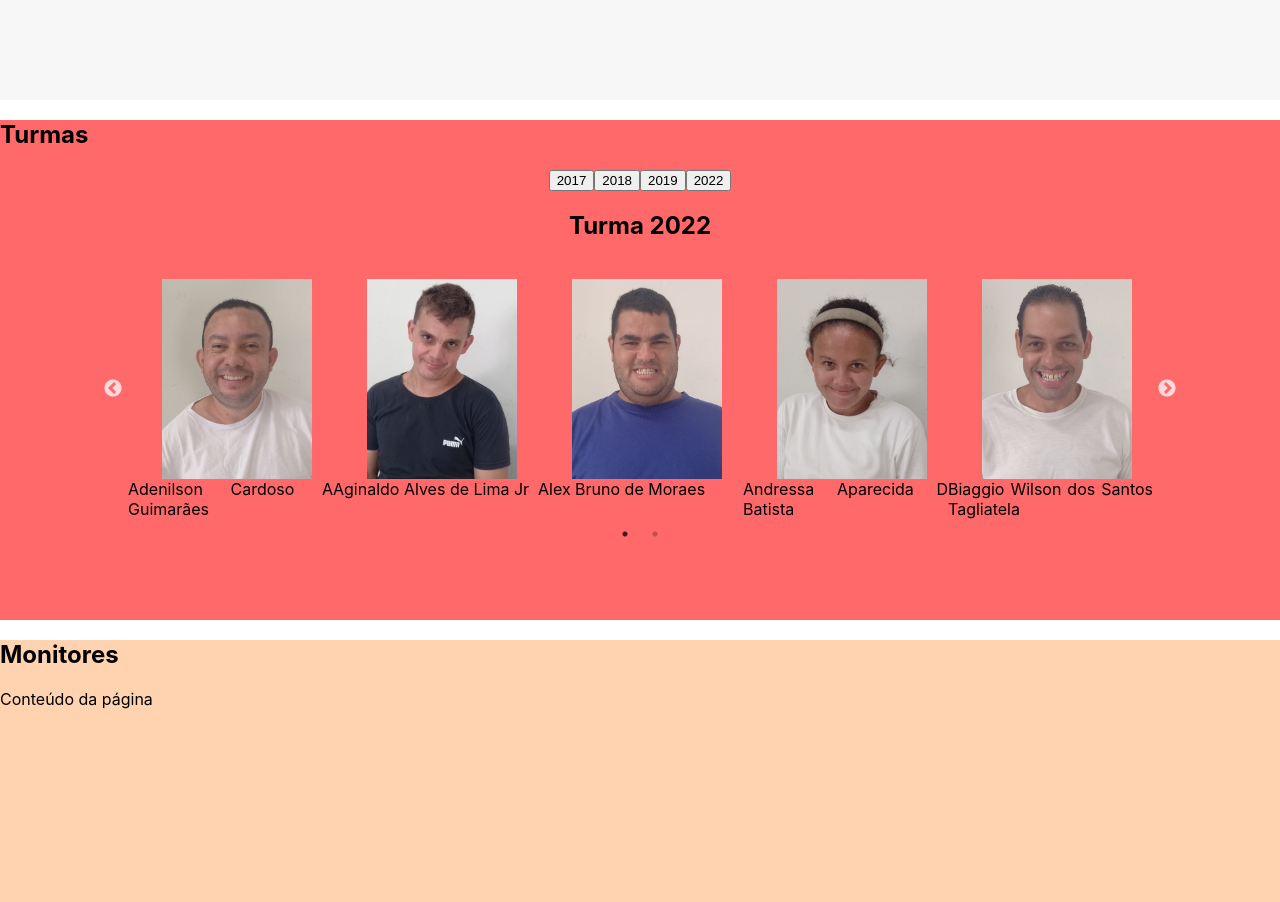
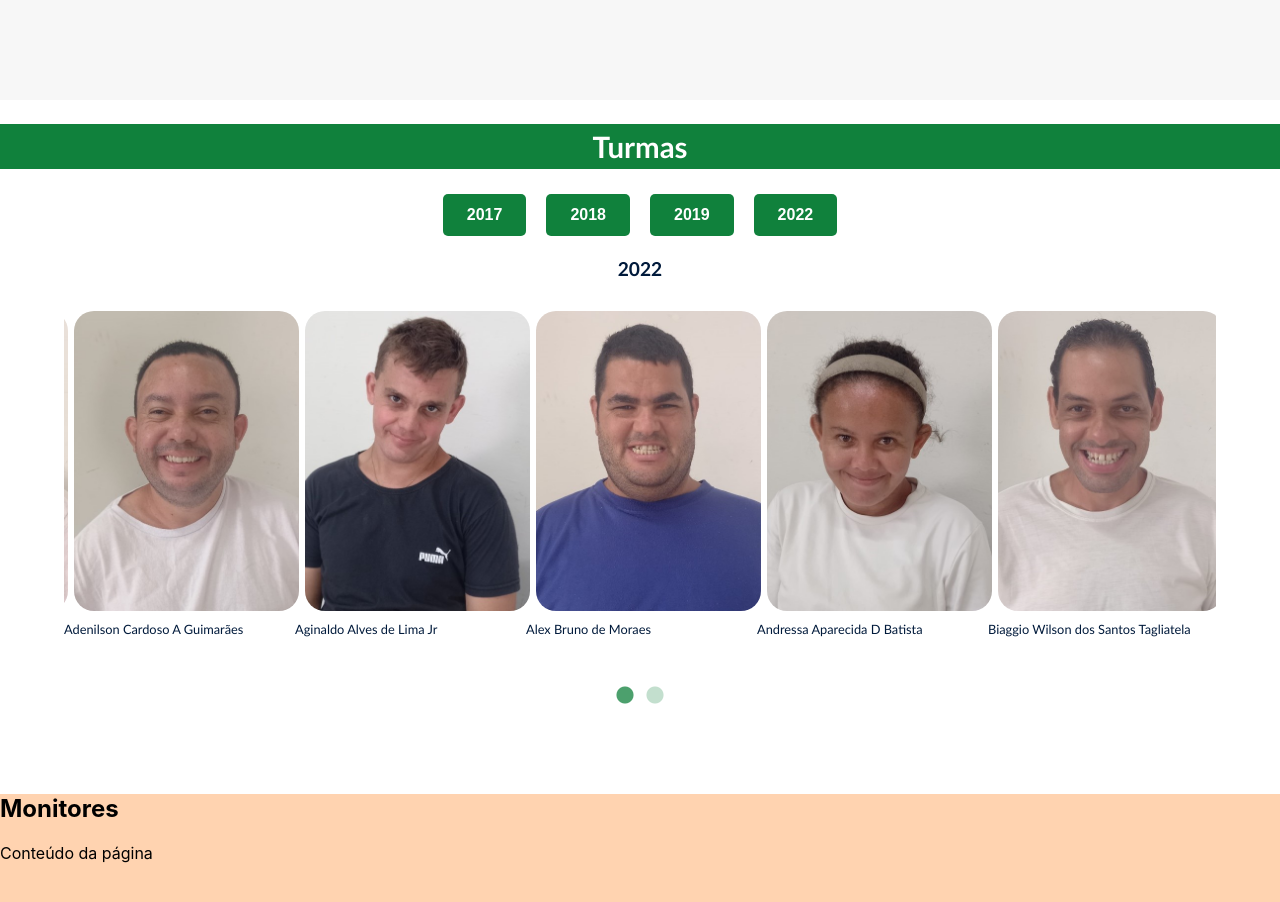
Before and after one commit to pet-ads/apae, a React (Create React App) app: page / in a window 1280 px wide. Shown: the part 1020-1922 px from the top of the page. Built offline with nearby package versions, Linux system fonts and the light colour scheme.

Commit message:
css carousel

```diff
--- a/src/paginas/2-Turmas/TurmasAnteriores.css
+++ b/src/paginas/2-Turmas/TurmasAnteriores.css
@@ -1,18 +1,71 @@
 .CarouselTurma{
-    width: 80%;
+  width: 90%;
   margin: auto;
   text-align: center;
+}
 
+.CarouselTurma * h2 {
+  font-family: 'Trebuchet MS', 'Lucida Sans Unicode', 'Lucida Grande', 'Lucida Sans', Arial, sans-serif;
+  display: block;
+  text-align: center;
+  font-size: 1.5vw;
+  color: #001a3b;
+  padding-top: 5px;
+  padding-bottom: 5px;
 }
-.CarouselTurma .CardAluno{
+
+.CarouselTurma .CardAluno {
   cursor: grab;
+  height: 350px;
+  color: #001a3b;
+  font-family: 'Trebuchet MS', 'Lucida Sans Unicode', 'Lucida Grande', 'Lucida Sans', Arial, sans-serif;
+  font-size: 1vw;
+  box-sizing: border-box;
 }
-.CarouselTurma img{
-    height: 200px;
+
+.CarouselTurma .CardAluno:hover{
+  transform: scale(1.02);
+}
+
+.CarouselTurma .CardAluno img{
+  padding: 10px;
+  height: 300px;
   width: auto;
   margin: auto;
+  border-radius: 30px;
+}
 
+.slick-dots li button:before {
+  font-size: 20px;
+  color: #10813c;
+  padding-top: 30px;
+  cursor: pointer;
 }
+
+.slick-dots li.slick-active button:before {
+  color: #10813c;
+}
+
+.ButtonsTurmas * {
+  display: inline-block;
+  margin: 0 10px;
+  padding: 12px 24px;
+  background-color: #10813c;
+  color: #fff;
+  border: none;
+  border-radius: 5px;
+  font-size: 16px;
+  font-weight: bold;
+  text-decoration: none;
+  text-align: center;
+  transition: background-color 0.3s ease;
+  cursor: pointer;
+}
+
+.ButtonsTurmas *:hover {
+  background-color: #0f3100;
+}
+
 .CarouselTurma2017,
 .CarouselTurma2018,
 .CarouselTurma2019,
--- a/src/paginas/2-Turmas/TurmasAnteriores.js
+++ b/src/paginas/2-Turmas/TurmasAnteriores.js
@@ -15,7 +15,7 @@ function SampleNextArrow(props) {
   return (
     <div
       className={className}
-      style={{ ...style, display: "block" }}
+      style={{ ...style, display: "none" }}
       onClick={onClick}
     />
   );
@@ -26,7 +26,7 @@ function SamplePrevArrow(props) {
   return (
     <div
       className={className}
-      style={{ ...style, display: "block" }}
+      style={{ ...style, display: "none" }}
       onClick={onClick}
     />
   );
@@ -56,7 +56,9 @@ const TurmasAnteriores = () => {
     infinite: true,
     slidesToShow: 5,
     slidesToScroll: 5,
-    speed: 500,
+    autoplay: true,
+    speed: 5000,
+    autoplaySpeed: 10000,
     nextArrow: <SampleNextArrow />,
     prevArrow: <SamplePrevArrow />,
   };
@@ -70,9 +72,8 @@ const TurmasAnteriores = () => {
         <button className="Show2022Carousel" onClick={() => handleSlideChange(4)}>2022</button>
       </div>
 
-      <div className={`CarouselTurma2017 TurmaCards ${activeSlide === 1 ? 'active' : ''}`}>
-
-        <h2> Turma 2017</h2>
+      <div className={`CarouselTurma2017${activeSlide === 1 ? 'active' : ''}`}>
+        <h2>2017</h2>
         <Slider {...settings}>
           {turma2017.map((item) => (
             <div className="CardAluno">
@@ -85,12 +86,10 @@ const TurmasAnteriores = () => {
             </div>
           ))}
         </Slider>
-
       </div>
 
       <div className={`CarouselTurma2018 ${activeSlide === 2 ? 'active' : ''}`}>
-
-        <h2> Turma 2018</h2>
+        <h2>2018</h2>
         <Slider {...settings}>
           {turma2018.map((item) => (
             <div className="CardAluno">
@@ -105,10 +104,8 @@ const TurmasAnteriores = () => {
         </Slider>
       </div>
 
-
       <div className={`CarouselTurma2019 ${activeSlide === 3 ? 'active' : ''}`}>
-        <h2> Turma 2019</h2>
-
+        <h2>2019</h2>
         <Slider {...settings}>
           {turma2019.map((item) => (
             <div className="CardAluno">
@@ -121,12 +118,10 @@ const TurmasAnteriores = () => {
             </div>
           ))}
         </Slider>
-
       </div>
 
       <div className={`CarouselTurma2022 ${activeSlide === 4 ? 'active' : ''}`}>
-        <h2> Turma 2022</h2>
-
+        <h2>2022</h2>
         <Slider {...settings}>
           {turma2022.map((item) => (
             <div className="CardAluno">
@@ -141,7 +136,6 @@ const TurmasAnteriores = () => {
         </Slider>
       </div>
 
-
     </div>
   );
 }
--- a/src/paginas/2-Turmas/turmas.css
+++ b/src/paginas/2-Turmas/turmas.css
@@ -1,4 +1,14 @@
 .turmas-container{
-    background-color: #FF6969;
-    height: 500px;
+    background-color: white;
+    height: 650px;
 }
+.turmas-container h1{
+    font-family:'Trebuchet MS', 'Lucida Sans Unicode', 'Lucida Grande', 'Lucida Sans', Arial, sans-serif;
+    display: block;
+    text-align: center;
+    font-size: 2.3vw;
+    background-color: #10813c;
+    color: #fff;
+    padding-top: 5px;
+    padding-bottom: 5px;
+}
```
Lines whose indentation alone changed are shown as unchanged.
